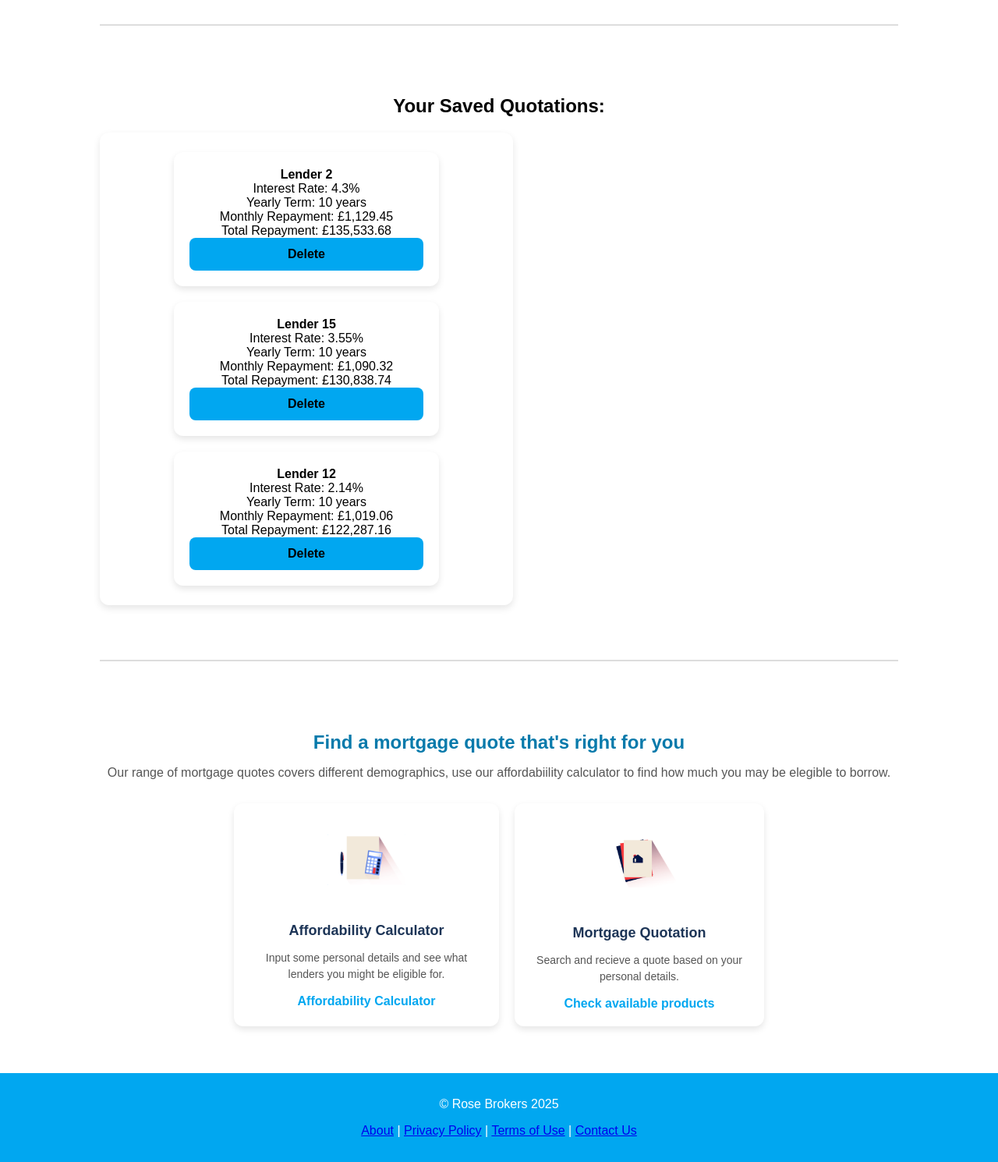
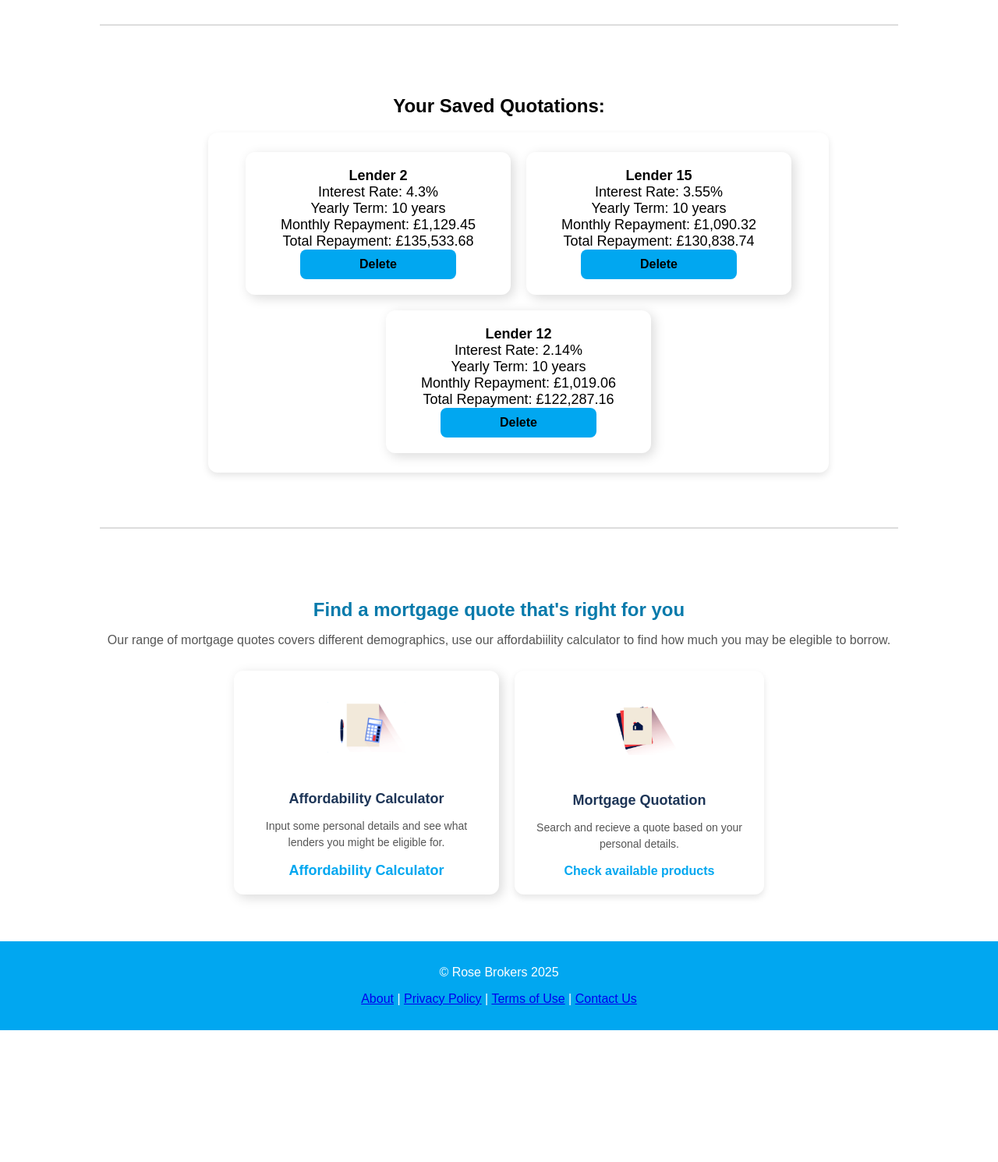
Before and after one commit to Theo-Asamp/Mortgage-Quotation-System, a PHP site: page /dashboard.php in a window 1280 px wide. Shown: the part 563-2053 px from the top of the page at 78% size. After the commit the page ends 1884 px from the top, so only its background shows below. Run offline with PHP 8.4, Linux system fonts and the light colour scheme; the visitor is signed in with stand-in values (Sample User, id 1); data comes from the database, SQL or seed files in the repository.

Commit message:
dashboard

```diff
--- a/dashboard.php
+++ b/dashboard.php
@@ -65,15 +65,46 @@ $savedQuotes = $savedStmt->fetchAll(PDO::FETCH_ASSOC);
       width: 300px;
       margin-top: 5px;
     }
+    .saved-section {
+    display: flex;
+    flex-direction: column;
+    align-items: center;
+    text-align: center;
+    width: 80%;
+}
+
 .saved-section__content {
     display: flex;
     flex-wrap: wrap;
+    justify-content: center;
+    align-items: center;
     gap: 20px;
-      justify-content: center;
+    width: 70%;
+    max-width: 1200px;
 }
+
 .card--mortgage {
     width: 300px;
+    padding: 20px;
+    background-color: #ffffff;
+    border-radius: 12px;
+    box-shadow: 4px 4px 15px rgba(0, 0, 0, 0.15);
+    text-align: center;
+    font-size: 18px;
 }
+
+.card--mortgage button {
+    font-size: 16px;
+    padding: 10px 20px;
+    width: 100%;
+    max-width: 200px;
+}
+
+
+
+
+
+
   </style>
 </head>
 <body>
```
Lines whose indentation alone changed are shown as unchanged.
